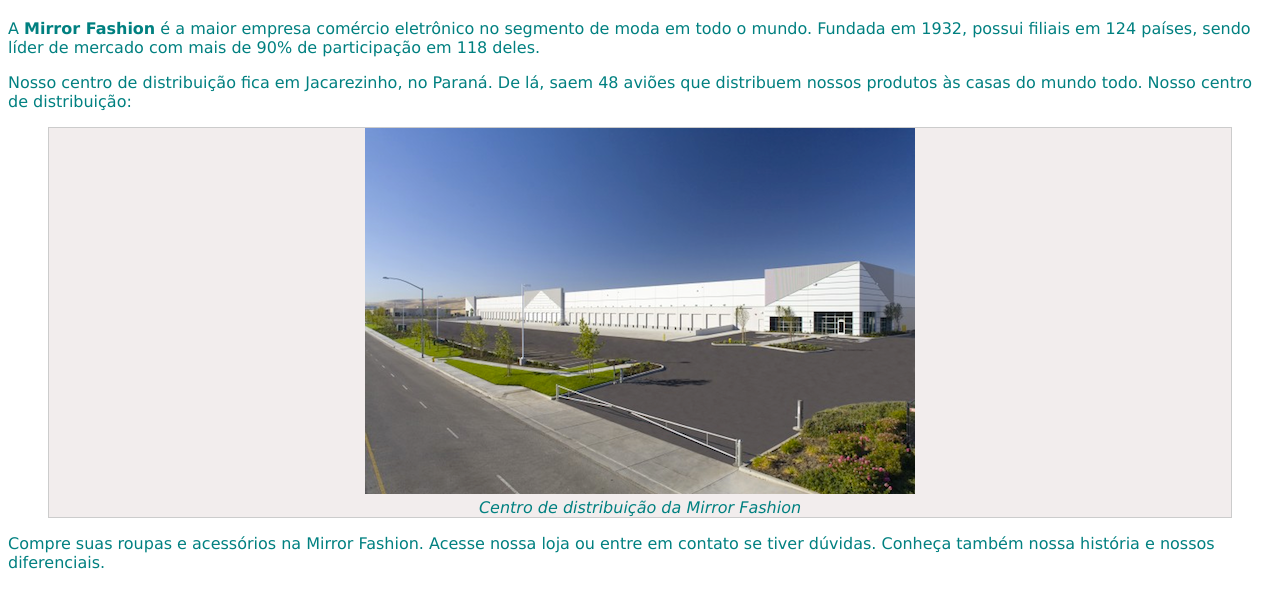
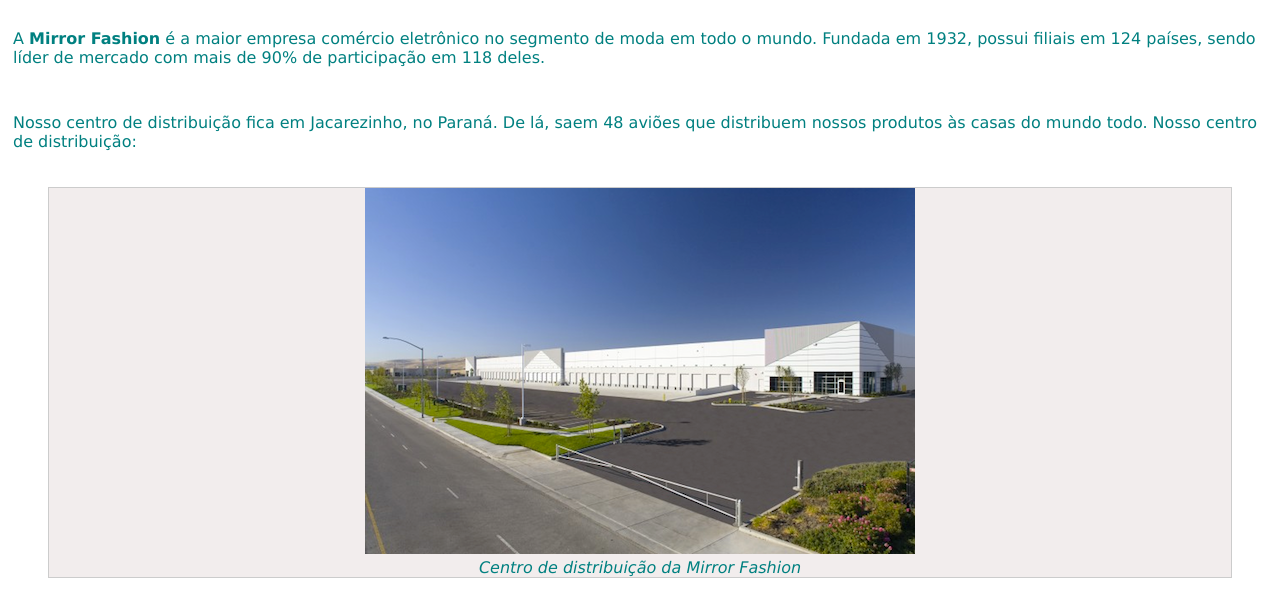
Before and after one commit to gitgabiru/Learn-Dev-Web, a plain HTML site: page sobre.html in a window 1280 px wide. Shown: the part 159-748 px from the top of the page. Drawn offline with Linux system fonts and the light colour scheme.

Commit message:
add padding in sobre.css

```diff
--- a/css/sobre.css
+++ b/css/sobre.css
@@ -20,3 +20,7 @@ figure {
 figcaption {
     font-style: italic;
 }
+
+p {
+    padding: 10px 15px 20px 5px
+}
```
